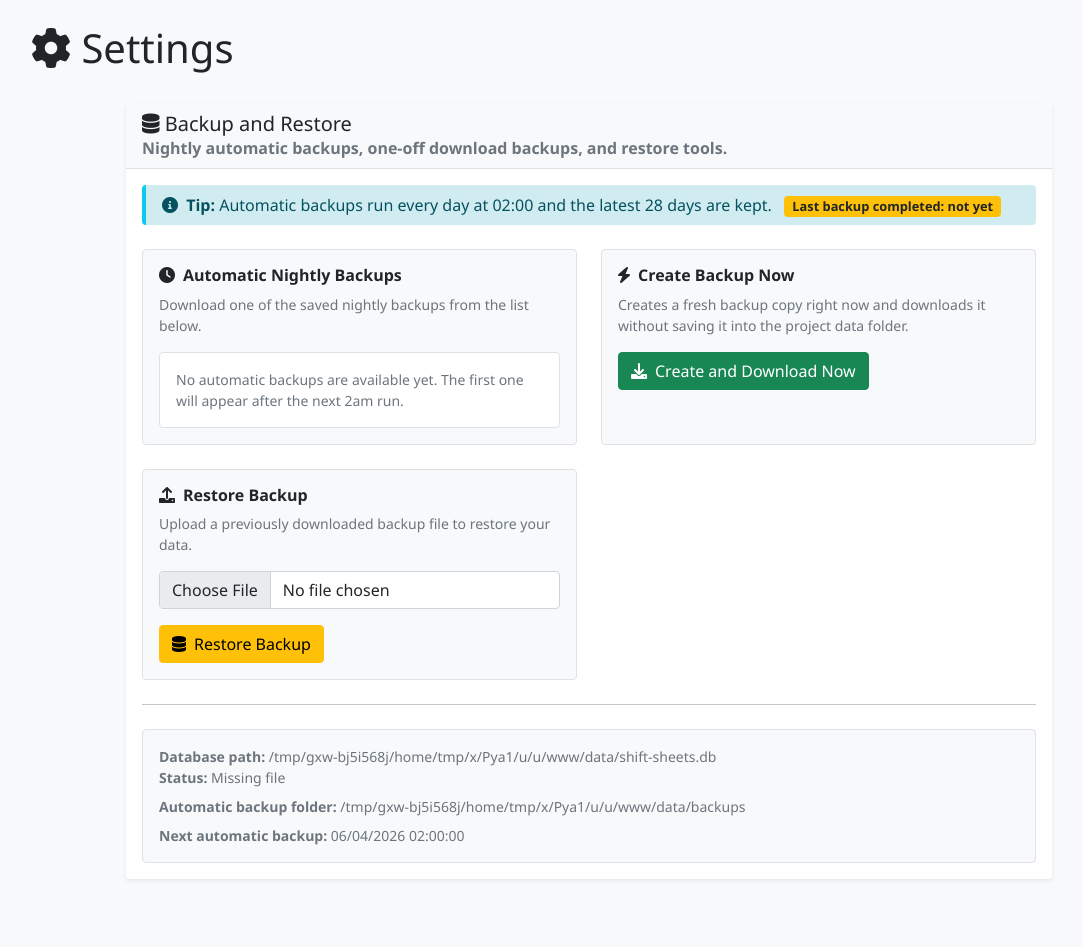
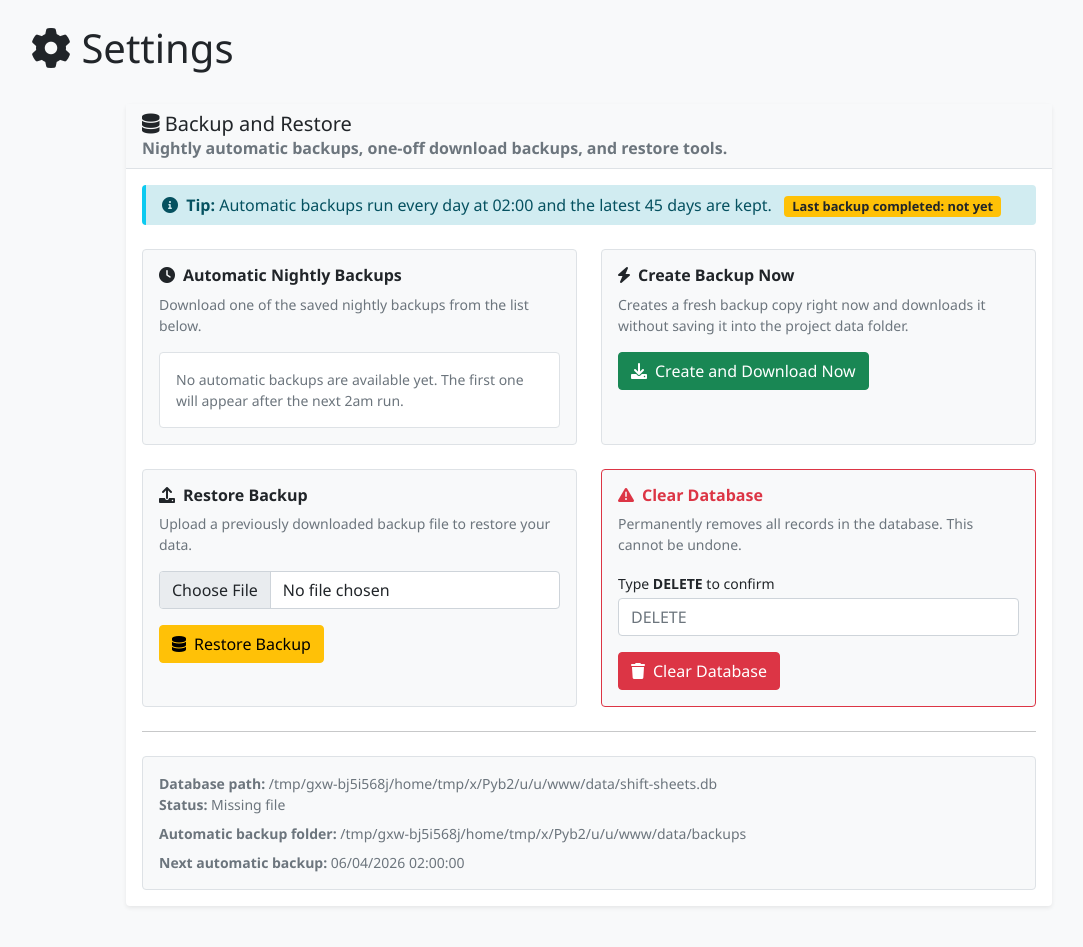
Before and after one commit to lambo28/shift-sheets, a Flask app: page /settings in a window 1280 px wide. Shown: the part 57-1004 px from the top of the page, without its empty margins (51-1134 px from the left). Run offline with Flask 3, Linux system fonts and the light colour scheme.

Commit message:
backup updates 2

```diff
--- a/backup_utils.py
+++ b/backup_utils.py
@@ -7,7 +7,7 @@
 
 
 AUTO_BACKUP_HOUR = 2
-AUTO_BACKUP_RETENTION_DAYS = 28
+AUTO_BACKUP_RETENTION_DAYS = 45
 
 
 def get_sqlite_database_path(config):
--- a/docker-compose.yml
+++ b/docker-compose.yml
@@ -2,6 +2,8 @@
   shift_web:
     build: .
     container_name: shift_web
+    environment:
+      - TZ=Europe/London
     ports:
       - "5000:5000"
     volumes:
--- a/routes/main.py
+++ b/routes/main.py
@@ -16,7 +16,6 @@
     list_auto_backups,
     looks_like_sqlite_db,
     next_auto_backup_time,
-    prune_auto_backups,
     resolve_auto_backup_path,
 )
 from utils import (
@@ -248,21 +247,6 @@
         flash(message, 'success' if success else 'error')
         return redirect(url_for('settings'))
 
-    @app.route('/settings/backup/auto/prune', methods=['POST'])
-    def prune_auto_backups_now():
-        """Delete automatic backups beyond retention immediately."""
-        db_path = get_sqlite_database_path(app.config)
-        if db_path is None:
-            flash('Automatic backups are only supported for SQLite deployments.', 'error')
-            return redirect(url_for('settings'))
-
-        removed_count = prune_auto_backups(db_path, retention_days=AUTO_BACKUP_RETENTION_DAYS)
-        if removed_count > 0:
-            flash(f'Removed {removed_count} old automatic backup file(s).', 'success')
-        else:
-            flash('No old automatic backups needed removal.', 'info')
-        return redirect(url_for('settings'))
-
     @app.route('/settings/backup/restore', methods=['POST'])
     def restore_backup():
         """Restore database from uploaded SQLite backup file."""
@@ -301,3 +285,23 @@
                     pass
 
         return redirect(url_for('settings'))
+
+    @app.route('/settings/database/clear', methods=['POST'])
+    def clear_database():
+        """Danger action: wipe all application records after explicit confirmation."""
+        confirmation_word = (request.form.get('confirm_word') or '').strip().upper()
+        if confirmation_word != 'DELETE':
+            flash('Database clear cancelled. Type DELETE to confirm.', 'error')
+            return redirect(url_for('settings'))
+
+        try:
+            db.session.remove()
+            for table in reversed(db.metadata.sorted_tables):
+                db.session.execute(table.delete())
+            db.session.commit()
+            flash('Database cleared successfully.', 'success')
+        except Exception as exc:
+            db.session.rollback()
+            flash(f'Failed to clear database: {exc}', 'error')
+
+        return redirect(url_for('settings'))
--- a/templates/base.html
+++ b/templates/base.html
@@ -109,7 +109,7 @@
                         </a>
                     </li>
                     <li class="nav-item">
-                        <a class="nav-link {% if current_endpoint in ['settings', 'download_backup_now', 'download_auto_backup', 'restore_auto_backup', 'prune_auto_backups_now', 'restore_backup'] %}active{% endif %}" href="{{ url_for('settings') }}" {% if current_endpoint in ['settings', 'download_backup_now', 'download_auto_backup', 'restore_auto_backup', 'prune_auto_backups_now', 'restore_backup'] %}aria-current="page"{% endif %}>
+                        <a class="nav-link {% if current_endpoint in ['settings', 'download_backup_now', 'download_auto_backup', 'restore_auto_backup', 'restore_backup', 'clear_database'] %}active{% endif %}" href="{{ url_for('settings') }}" {% if current_endpoint in ['settings', 'download_backup_now', 'download_auto_backup', 'restore_auto_backup', 'restore_backup', 'clear_database'] %}aria-current="page"{% endif %}>
                             <i class="fas fa-gear"></i> Settings
                         </a>
                     </li>
--- a/templates/settings.html
+++ b/templates/settings.html
@@ -59,12 +59,12 @@
                                         {% endfor %}
                                     </select>
                                 </div>
-                                <div class="d-flex gap-2 flex-wrap">
-                                    <button class="btn btn-primary" type="submit" id="downloadAutoBackupBtn">
+                                <div class="d-flex flex-column flex-sm-row gap-2">
+                                    <button class="btn btn-primary flex-fill" type="submit" id="downloadAutoBackupBtn">
                                         <i class="fas fa-file-arrow-down me-2"></i>Download Selected Backup
                                     </button>
                                     <button
-                                        class="btn btn-outline-warning"
+                                        class="btn btn-warning flex-fill"
                                         type="submit"
                                         id="restoreAutoBackupBtn"
                                         formaction="{{ url_for('restore_auto_backup') }}"
@@ -74,11 +74,6 @@
                                         <i class="fas fa-rotate-left me-2"></i>Restore Selected Backup
                                     </button>
                                 </div>
-                            </form>
-                            <form method="POST" action="{{ url_for('prune_auto_backups_now') }}" id="pruneAutoBackupsForm" class="mt-3">
-                                <button class="btn btn-sm btn-outline-secondary" type="submit">
-                                    <i class="fas fa-trash-can me-1"></i>Delete Old Backups Now
-                                </button>
                             </form>
                             {% else %}
                             <div class="text-muted small border rounded p-3 bg-white">
@@ -118,6 +113,36 @@
                                 </div>
                                 <button type="submit" class="btn btn-warning" onclick="return confirm('This will replace the current database with the uploaded backup. Continue?');">
                                     <i class="fas fa-database me-2"></i>Restore Backup
+                                </button>
+                            </form>
+                        </div>
+                    </div>
+
+                    <div class="col-md-6">
+                        <div class="border border-danger rounded p-3 h-100 bg-light">
+                            <h6 class="fw-bold text-danger mb-2"><i class="fas fa-triangle-exclamation me-2"></i>Clear Database</h6>
+                            <p class="text-muted small mb-3">
+                                Permanently removes all records in the database. This cannot be undone.
+                            </p>
+                            <form method="POST" action="{{ url_for('clear_database') }}" id="clearDatabaseForm">
+                                <div class="mb-3">
+                                    <label for="confirmDeleteWord" class="form-label small mb-1">Type <strong>DELETE</strong> to confirm</label>
+                                    <input
+                                        id="confirmDeleteWord"
+                                        type="text"
+                                        class="form-control"
+                                        name="confirm_word"
+                                        placeholder="DELETE"
+                                        autocomplete="off"
+                                        required
+                                    >
+                                </div>
+                                <button
+                                    type="submit"
+                                    class="btn btn-danger"
+                                    onclick="return confirm('Final confirmation: clear the entire database?');"
+                                >
+                                    <i class="fas fa-trash me-2"></i>Clear Database
                                 </button>
                             </form>
                         </div>
@@ -164,27 +189,8 @@
     if (autoBackupForm) {
         autoBackupForm.addEventListener('submit', function (event) {
             const submitter = event.submitter;
-            if (submitter && submitter.id === 'restoreAutoBackupBtn') {
-                window.showAlertBanner('warning', 'Restoring selected automatic backup. The page will refresh when finished.', true, 4500);
-            } else {
+            if (!submitter || submitter.id !== 'restoreAutoBackupBtn') {
                 window.showAlertBanner('success', 'Automatic backup download started.', true, 3000);
-            }
-        });
-    }
-
-    const pruneForm = document.getElementById('pruneAutoBackupsForm');
-    if (pruneForm) {
-        pruneForm.addEventListener('submit', function () {
-            window.showAlertBanner('info', 'Removing old automatic backups...', true, 3000);
-        });
-    }
-
-    const restoreForm = document.querySelector("form[action='{{ url_for('restore_backup') }}']");
-    if (restoreForm) {
-        restoreForm.addEventListener('submit', function () {
-            const fileInput = restoreForm.querySelector('input[name="backup_file"]');
-            if (fileInput && fileInput.files && fileInput.files.length > 0) {
-                window.showAlertBanner('warning', 'Restoring backup. The page will refresh when finished.', true, 4000);
             }
         });
     }
```
Also changed, not shown: tests/test_backup_settings.py (+27 -0 lines).
